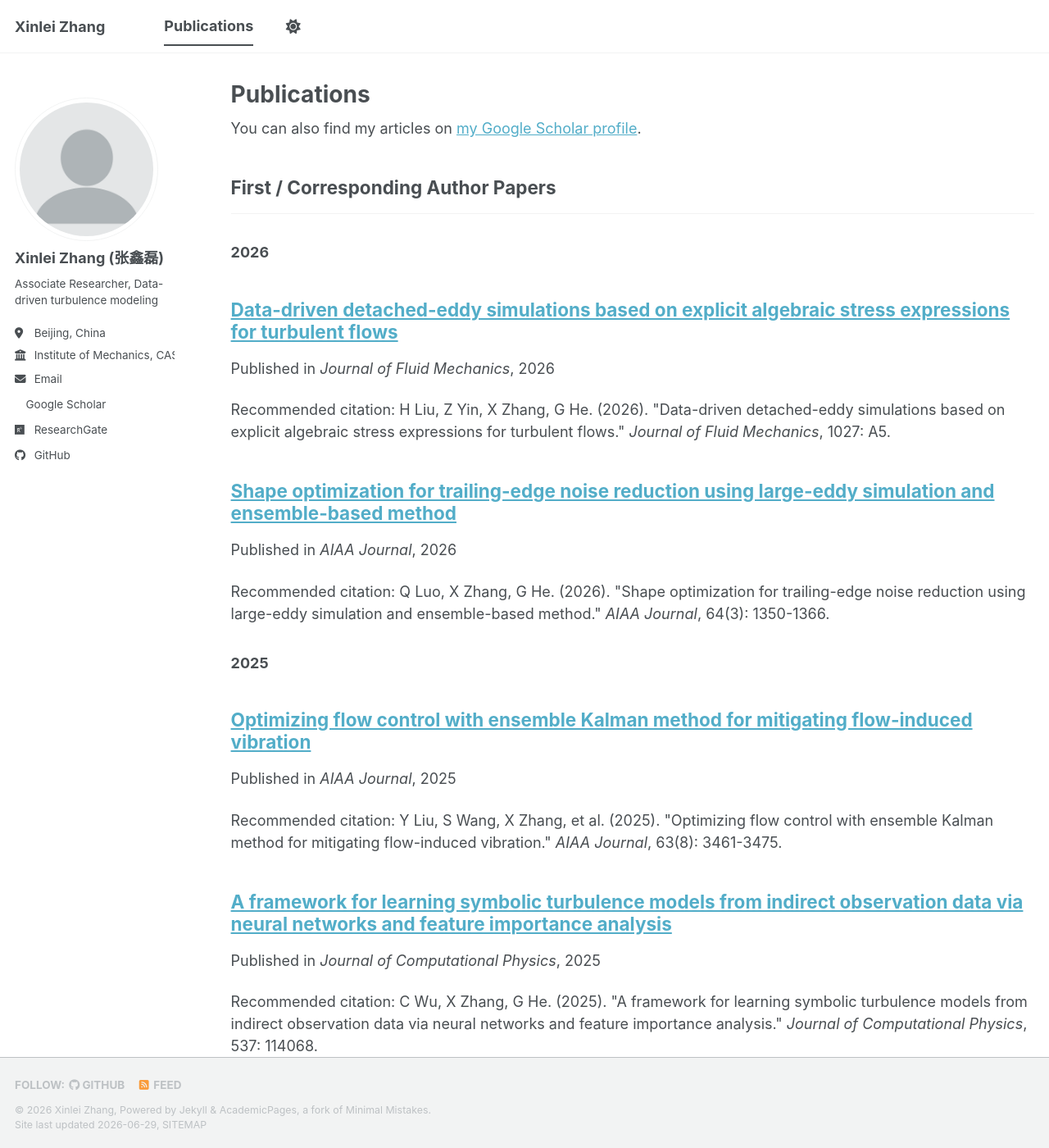
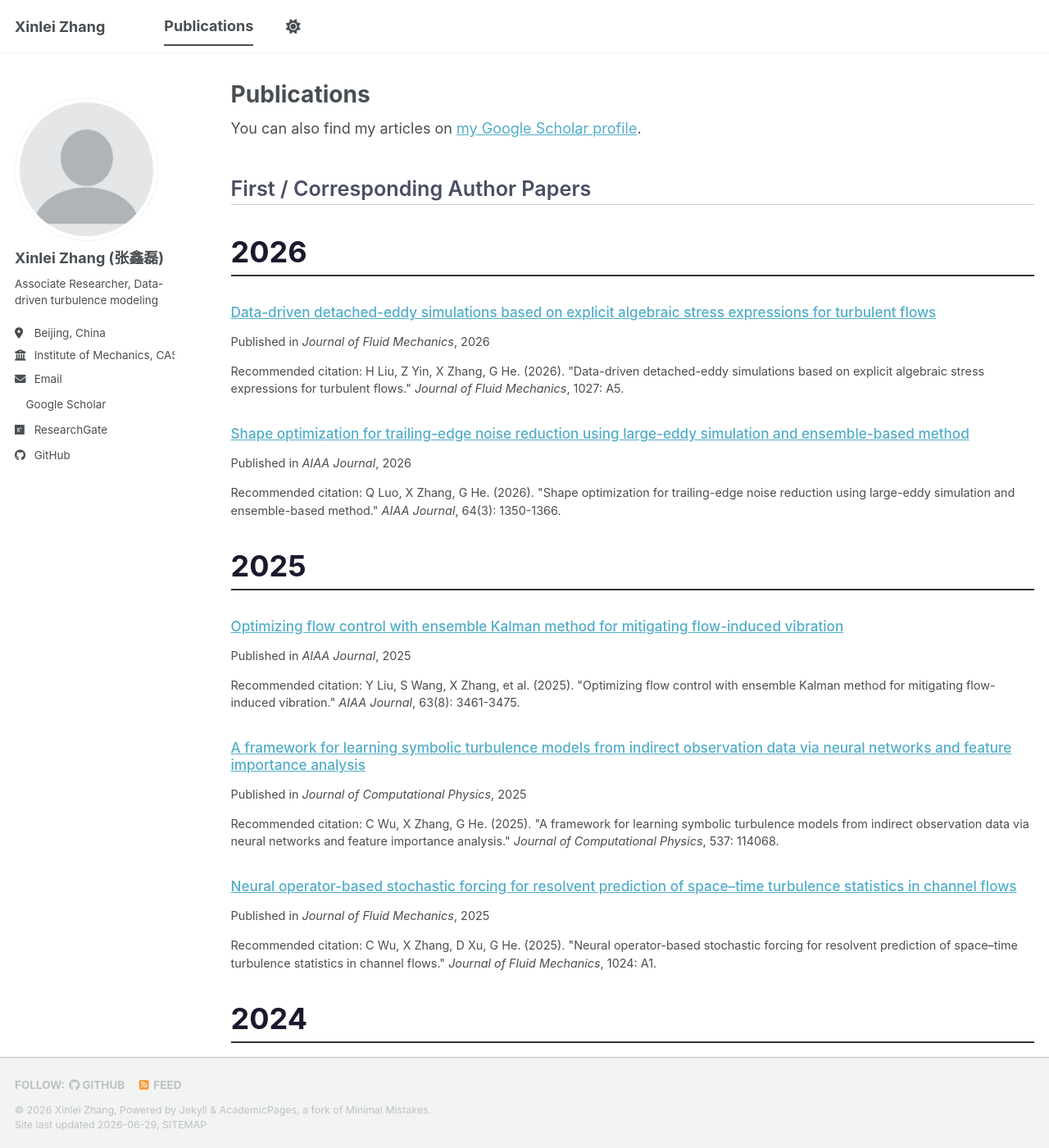
Before and after one commit to XinleiZhang/home, a Jekyll site: the page built from _pages/publications.html, in a window 1280 px wide and 1400 px high. Shown: the whole window at 82% size. Built offline with Jekyll 4.4.1, drawn with Linux system fonts in a browser that asks for light colours; a style sheet for code colours, icons or effects is not loaded.

Commit message:
Style publications: large year headers, smaller entry text

```diff
--- a/_pages/publications.html
+++ b/_pages/publications.html
@@ -4,6 +4,44 @@ title: "Publications"
 permalink: /publications/
 author_profile: true
 ---
+
+<style>
+/* Year headers - large and prominent */
+.publications-year-header {
+  font-size: 2rem;
+  font-weight: 700;
+  color: #1a1a2e;
+  margin-top: 2rem;
+  margin-bottom: 0.8rem;
+  padding-bottom: 0.3rem;
+  border-bottom: 2px solid #333;
+}
+
+/* Category section headers */
+.publications-category-header {
+  font-size: 1.4rem;
+  font-weight: 600;
+  color: #494e62;
+  margin-top: 2.5rem;
+  margin-bottom: 1rem;
+  padding-bottom: 0.2rem;
+  border-bottom: 1px solid #ccc;
+}
+
+/* Shrink publication entries */
+.archive__item {
+  font-size: 0.85rem;
+}
+.archive__item .archive__item-title {
+  font-size: 0.95rem;
+  font-weight: 500;
+  margin-bottom: 0.2rem;
+}
+.archive__item p {
+  font-size: 0.8rem;
+  margin-bottom: 0.3rem;
+}
+</style>
 
 {% if site.author.googlescholar %}
   <div class="wordwrap">You can also find my articles on <a href="{{site.author.googlescholar}}">my Google Scholar profile</a>.</div>
@@ -19,13 +57,13 @@ author_profile: true
       {% assign count = count | plus: 1 %}
     {% endfor %}
     {% if count > 0 %}
-      <h2>{{ category[1].title }}</h2><hr />
+      <h2 class="publications-category-header">{{ category[1].title }}</h2>
       {% assign current_year = "" %}
       {% for post in category_posts %}
         {% assign post_year = post.date | date: "%Y" %}
         {% if post_year != current_year %}
           {% assign current_year = post_year %}
-          <h3>{{ current_year }}</h3>
+          <h3 class="publications-year-header">{{ current_year }}</h3>
         {% endif %}
         {% include archive-single.html %}
       {% endfor %}
```
